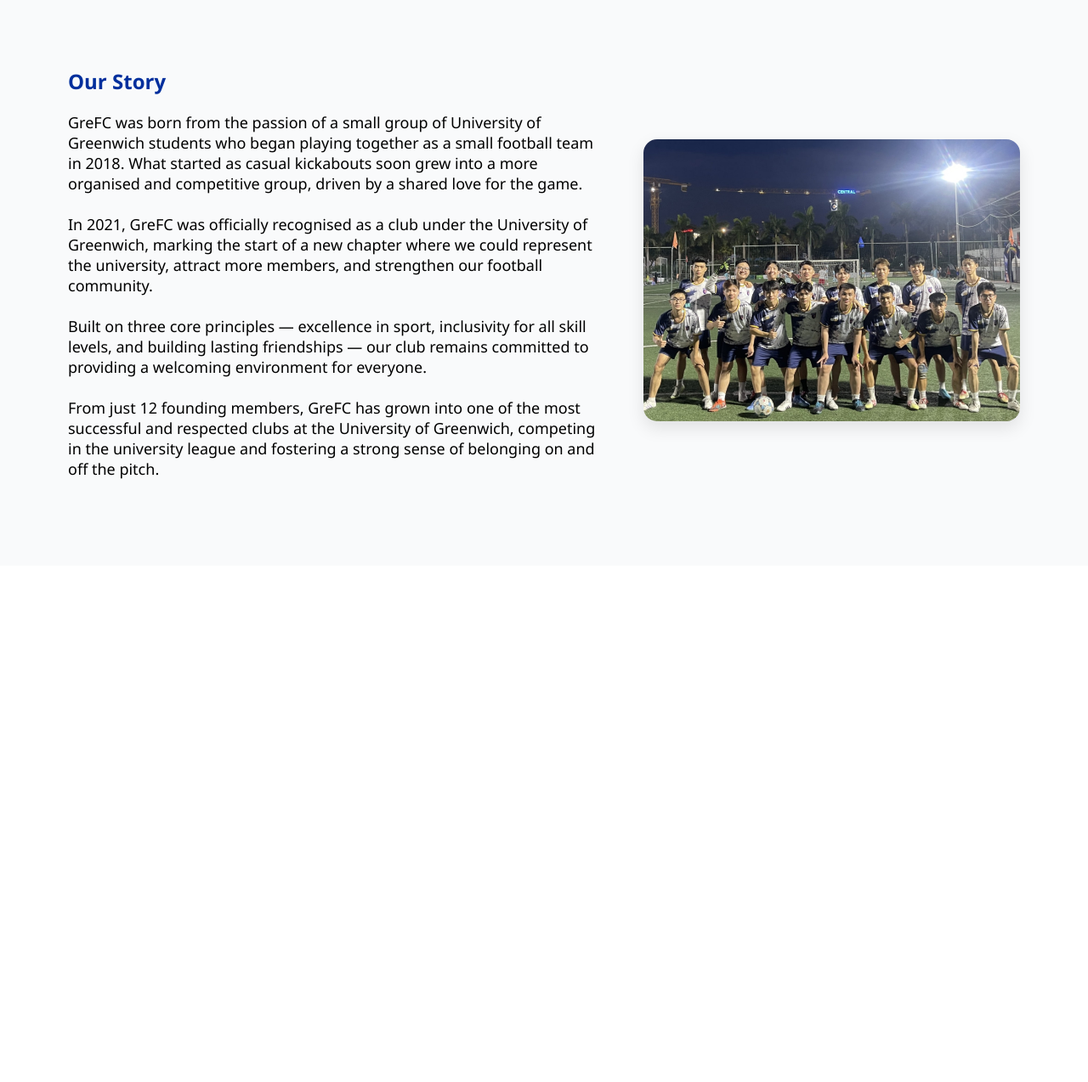
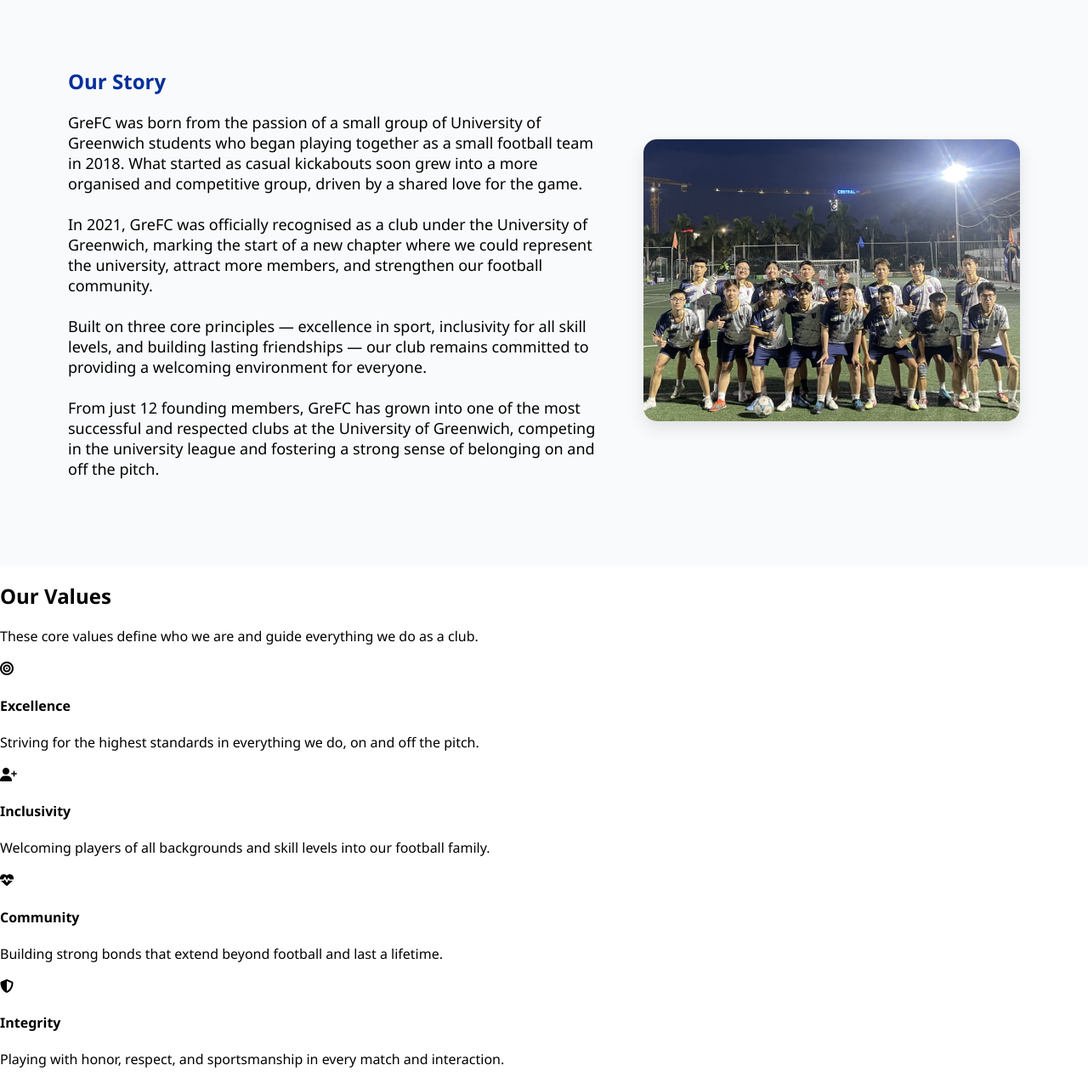
Before and after one commit to HoangPho2212/Greenwich-Football-Club-Official, a PHP site: page /club.php in a window 1280 px wide. Shown: the part 716-1990 px from the top of the page at 85% size. Before the commit the page ends 1280 px from the top, so only its background shows below. Run offline with PHP 8.4, Linux system fonts and the light colour scheme.

Commit message:
html of club-value

```diff
--- a/club.php
+++ b/club.php
@@ -86,6 +86,39 @@
             <img src="img/clbstory.jpg" alt="clb picture">
         </div>
     </section>
+
+    <section class="value-section">
+        <div class="value-container">
+            <h1>Our Values</h1>
+            <p>These core values define who we are and guide everything we do as a club.</p>
+
+            <div class="value-stats">
+                <div class="value-card">
+                    <i class="fa-solid fa-bullseye"></i>
+                    <h4>Excellence</h4>
+                    <p>Striving for the highest standards in everything we do, on and off the pitch.</p>
+                </div>
+
+                <div class="value-card">
+                    <i class="fa-solid fa-user-plus"></i>
+                    <h4>Inclusivity</h4>
+                    <p>Welcoming players of all backgrounds and skill levels into our football family.</p>
+                </div>
+
+                <div class="value-card">
+                    <i class="fa-solid fa-heart-pulse"></i>
+                    <h4>Community</h4>
+                    <p>Building strong bonds that extend beyond football and last a lifetime.</p>
+                </div>
+
+                <div class="value-card">
+                    <i class="fa-solid fa-shield-halved"></i>
+                    <h4>Integrity</h4>
+                    <p>Playing with honor, respect, and sportsmanship in every match and interaction.</p>
+                </div>
+            </div>
+        </div>
+    </section>
 </body>
 
 </html>
```
